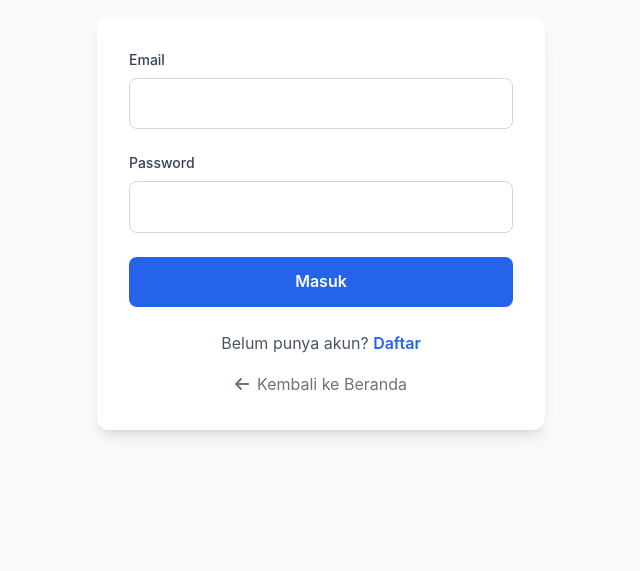
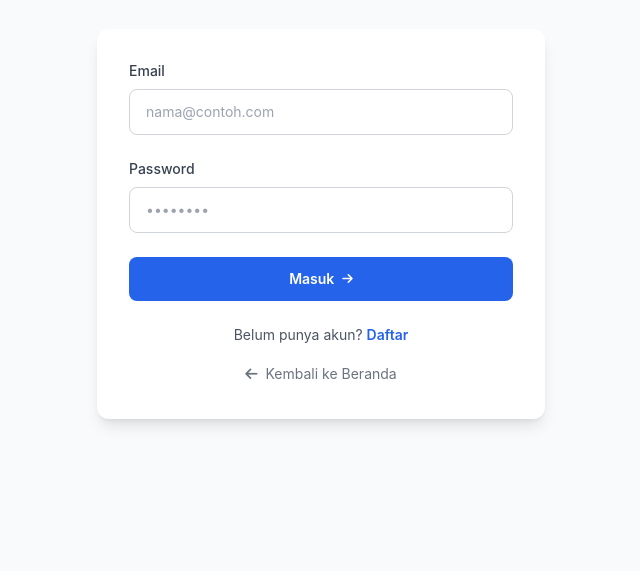
Before and after one commit to karteji0108-svg/a, a website built with Vite: page login.html in a window 1280 px wide. Shown: the part 229-800 px from the top of the page, without its empty margins (319-959 px from the left). Built offline with nearby package versions, Linux system fonts and the light colour scheme; no server answers.

Commit message:
Update login.html

```diff
--- a/login.html
+++ b/login.html
@@ -4,70 +4,84 @@
   <meta charset="UTF-8">
   <meta name="viewport" content="width=device-width, initial-scale=1.0">
   <title>Login - KARTEJI</title>
+
+  <!-- Tailwind -->
   <script src="https://cdn.tailwindcss.com"></script>
+
+  <!-- Icon (opsional) -->
   <link rel="stylesheet" href="https://cdnjs.cloudflare.com/ajax/libs/font-awesome/6.4.0/css/all.min.css">
-  <link rel="stylesheet" href="/assets/css/style.css">
+
+  <!-- Custom CSS -->
+  <link rel="stylesheet" href="assets/css/style.css">
+
+  <!-- (Opsional) meta description -->
+  <meta name="description" content="Masuk ke akun KARTEJI untuk mengelola kegiatan, pengumuman, dan kas Karang Taruna Cilosari Barat.">
 </head>
-<body class="bg-gray-50">
+<body class="bg-gray-50" data-page="login">
   <div class="min-h-screen flex items-center justify-center py-12 px-4">
     <div class="max-w-md w-full">
+      <!-- Header -->
       <div class="text-center mb-8">
-        <h1 class="text-4xl font-bold text-blue-600 mb-2">KARTEJI</h1>
+        <h1 class="text-4xl font-bold text-blue-600 mb-2 tracking-tight">KARTEJI</h1>
         <p class="text-gray-600">Masuk ke akun Anda</p>
       </div>
 
+      <!-- Card -->
       <div class="bg-white rounded-xl shadow-lg p-8">
         <form id="login-form" class="space-y-6">
           <div>
-            <label class="block text-sm font-medium text-gray-700 mb-2">Email</label>
-            <input type="email" id="email" required class="w-full px-4 py-3 border border-gray-300 rounded-lg focus:ring-2 focus:ring-blue-500 focus:border-transparent">
+            <label for="login-email" class="block text-sm font-medium text-gray-700 mb-2">Email</label>
+            <input
+              type="email"
+              id="login-email"
+              required
+              autocomplete="email"
+              class="w-full px-4 py-3 border border-gray-300 rounded-lg focus:ring-2 focus:ring-blue-500 focus:border-transparent text-sm"
+              placeholder="nama@contoh.com"
+            >
           </div>
 
           <div>
-            <label class="block text-sm font-medium text-gray-700 mb-2">Password</label>
-            <input type="password" id="password" required class="w-full px-4 py-3 border border-gray-300 rounded-lg focus:ring-2 focus:ring-blue-500 focus:border-transparent">
+            <label for="login-password" class="block text-sm font-medium text-gray-700 mb-2">Password</label>
+            <input
+              type="password"
+              id="login-password"
+              required
+              autocomplete="current-password"
+              class="w-full px-4 py-3 border border-gray-300 rounded-lg focus:ring-2 focus:ring-blue-500 focus:border-transparent text-sm"
+              placeholder="••••••••"
+            >
           </div>
 
-          <button type="submit" class="w-full bg-blue-600 text-white py-3 rounded-lg font-semibold hover:bg-blue-700 transition">
-            Masuk
+          <button
+            type="submit"
+            class="w-full bg-blue-600 text-white py-3 rounded-lg font-semibold hover:bg-blue-700 transition-colors text-sm flex items-center justify-center gap-2"
+          >
+            <span>Masuk</span>
+            <i class="fas fa-arrow-right text-xs"></i>
           </button>
         </form>
 
         <div class="mt-6 text-center">
-          <p class="text-gray-600">Belum punya akun? <a href="/register.html" class="text-blue-600 hover:underline font-semibold">Daftar</a></p>
+          <p class="text-gray-600 text-sm">
+            Belum punya akun?
+            <a href="register.html" class="text-blue-600 hover:underline font-semibold">
+              Daftar
+            </a>
+          </p>
         </div>
 
         <div class="mt-4 text-center">
-          <a href="/index.html" class="text-gray-500 hover:text-gray-700">
-            <i class="fas fa-arrow-left mr-2"></i>Kembali ke Beranda
+          <a href="index.html" class="text-gray-500 hover:text-gray-700 text-sm inline-flex items-center">
+            <i class="fas fa-arrow-left mr-2"></i>
+            Kembali ke Beranda
           </a>
         </div>
       </div>
     </div>
   </div>
 
-  <script src="https://www.gstatic.com/firebasejs/9.22.0/firebase-app-compat.js"></script>
-  <script src="https://www.gstatic.com/firebasejs/9.22.0/firebase-auth-compat.js"></script>
-  <script src="https://www.gstatic.com/firebasejs/9.22.0/firebase-firestore-compat.js"></script>
-  <script src="/assets/js/firebase-config.js"></script>
-  <script src="/assets/js/auth.js"></script>
-  <script src="/assets/js/main.js"></script>
-
-  <script>
-    document.getElementById('login-form').addEventListener('submit', async (e) => {
-      e.preventDefault();
-
-      const email = document.getElementById('email').value;
-      const password = document.getElementById('password').value;
-
-      const result = await login(email, password);
-
-      if (result.success) {
-        showToast('Login berhasil!', 'success');
-      } else {
-        showToast(result.error, 'error');
-      }
-    });
-  </script>
+  <!-- Main JS: berisi Firebase init + login handler (signInWithEmailAndPassword) -->
+  <script type="module" src="assets/js/main.js"></script>
 </body>
 </html>
```
